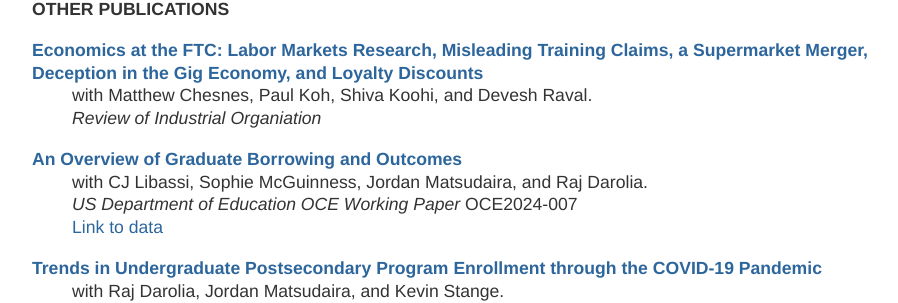
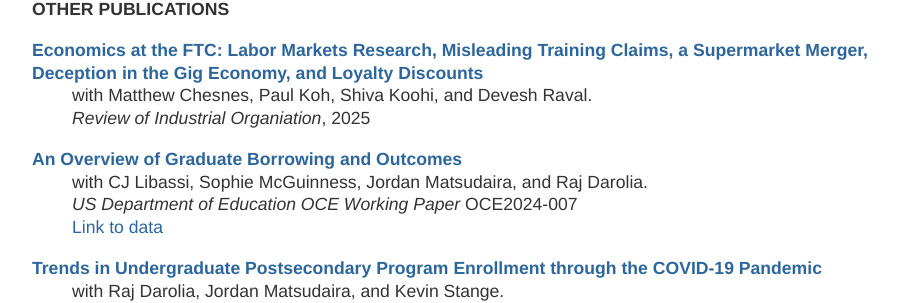
Before and after one commit to mzgrosz/mzgrosz.github.io, a Jekyll site: the page built from index.html, in a window 1280 px wide and 900 px high, scrolled down 2246 px. Shown: the part 152-455 px from the top of the window, without its empty margins (160-1058 px from the left). Built offline with Jekyll 4.4.1, drawn with Linux system fonts in a browser that asks for light colours.

Commit message:
Update index.html

```diff
--- a/index.html
+++ b/index.html
@@ -175,7 +175,7 @@ title: Michel Grosz
 <p>
 	<b><a href=”https://link.springer.com/article/10.1007/s11151-025-10038-w”>Economics at the FTC: Labor Markets Research, Misleading Training Claims, a Supermarket Merger, Deception in the Gig Economy, and Loyalty Discounts</a></b> <br>
 	 <span class="indented-line">with Matthew Chesnes, Paul Koh, Shiva Koohi, and Devesh Raval. </span>
-	 <span class="indented-line"><em>Review of Industrial Organiation</em> </span></p></p>
+	 <span class="indented-line"><em>Review of Industrial Organiation</em>, 2025 </span></p></p>
 
 
 <p>
```
